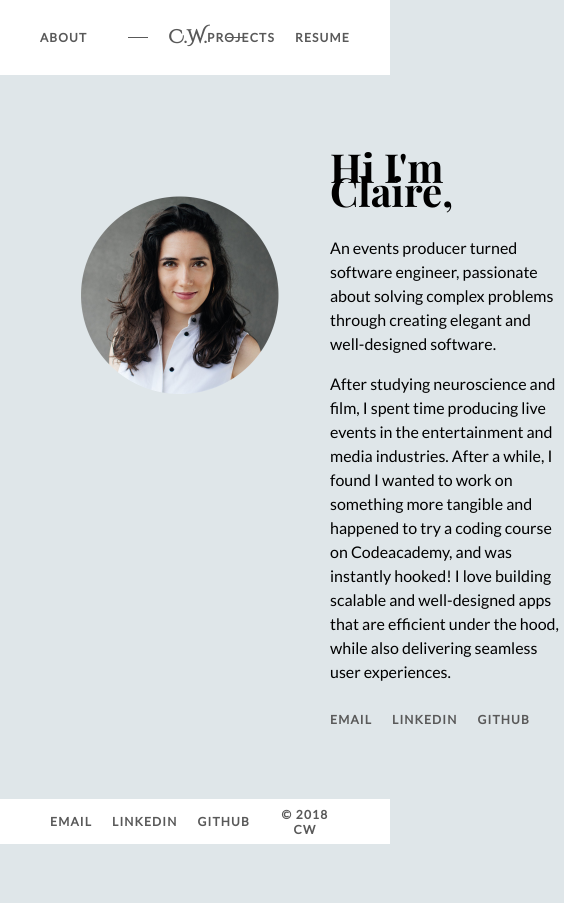
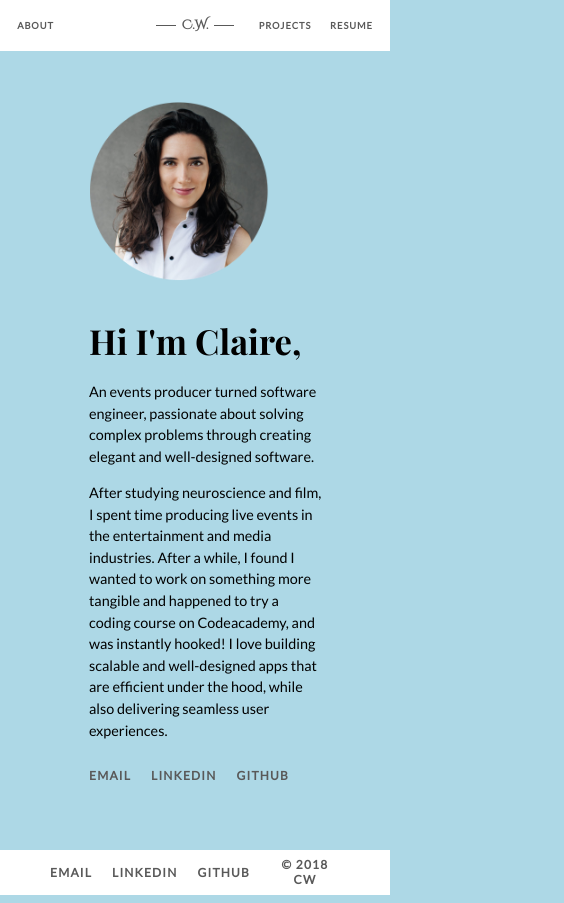
Before and after one commit to cwat08/personal-website, a React (Create React App) app: page / in a window 390 px wide. Shown: the whole page, 564 px wide, since content can reach past the window. Before the commit the page ends 852 px from the top, so only its background shows below. Built offline with nearby package versions, Linux system fonts and the light colour scheme.

Commit message:
header now responsive ;

```diff
--- a/package.json
+++ b/package.json
@@ -6,6 +6,7 @@
     "react": "^16.5.2",
     "react-dom": "^16.5.2",
     "react-google-docs-viewer": "^1.0.1",
+    "react-player": "^1.6.6",
     "react-router-dom": "^4.3.1",
     "react-scripts": "1.1.5"
   },
--- a/src/App.css
+++ b/src/App.css
@@ -7,7 +7,7 @@
   animation: App-logo-spin infinite 20s linear;
   height: 80px;
 }
-
+/*
 .App-header {
   background-color: #222;
   height: 150px;
@@ -15,7 +15,7 @@
   color: purple;
   position: fixed;
   top: 0;
-}
+} */
 
 .App-title {
   font-size: 1.5em;
@@ -50,8 +50,8 @@
 }
 
 .project-image {
-  width: 30vw;
-  height: 30vh;
+  width: 40vw;
+  /* height: 30vh; */
 }
 
 .nav-bar {
@@ -60,15 +60,16 @@
   justify-content: space-between;
   align-items: center;
   background-color: white;
-  padding-left: 30px;
-  padding-right: 30px;
+  padding-left: 2%;
+  padding-right: 2%;
 }
 
 .nav-item {
   font-size: 9pt;
   color: #595959;
-  margin: 0 10px 0 10px;
+  /* margin: 0 1em 0 0.1em; */
   letter-spacing: 0.1em;
+  padding: 0 1em 0 1em;
 }
 
 .nav-item:hover {
@@ -83,7 +84,7 @@ h1:hover {
   width: 33vw;
   justify-self: left;
   text-align: left;
-
+  margin-right: 0;
   /* margin-left: 40px; */
 }
 
@@ -172,10 +173,11 @@ a {
 }
 
 .all-about-text {
-  display: flex;
-  flex-direction: row;
+  /* display: flex;
+  flex-direction: column;
   text-align: left;
-  margin-right: 10px;
+  margin-right: 10px; */
+  padding-top: 0;
 }
 
 /* #about-contact {
@@ -189,7 +191,7 @@ a {
   font-size: 1em;
   width: 60vw;
   margin-left: 50px;
-  margin-top: 80px;
+  margin-top: 100px;
   text-align: left;
   line-height: 1.5em;
 }
@@ -203,19 +205,23 @@ a {
   flex-direction: row;
 }
 
-.headshot {
+.headshot-container {
   margin-left: 80px;
   margin-top: 120px;
+}
+
+.headshot {
   height: 200px;
 }
 
 .technology-list {
   display: flex;
   justify-content: center;
+  flex-wrap: wrap;
 }
 
 .technology {
-  margin: 0 5px 0 5px;
+  margin: 8px 5px 0 5px;
   padding: 5px;
   border: 1px #22a6b3 solid;
   border-radius: 5px;
@@ -231,7 +237,7 @@ a {
 
 #logo {
   font-family: 'Cinzel Decorative', cursive;
-  font-size: 14pt;
+  font-size: 1.18em;
   color: #595959;
 }
 
@@ -241,7 +247,7 @@ a {
 
 #nav-logo {
   display: flex;
-  width: 30%;
+  width: 30vw;
   justify-content: center;
   align-items: center;
   /* text-align: center; */
@@ -251,11 +257,11 @@ a {
 #nav-logo:after {
   content: '';
   border-top: 0.1em solid #595959;
-  margin: 0 20px 0 0;
-  flex: 1 0 20px;
+  margin: 0 1.2em 0 0;
+  flex: 1 0 1.2em;
 }
 #nav-logo:after {
-  margin: 0 0 0 20px;
+  margin: 0 0 0 1.2em;
 }
 
 /*
@@ -340,3 +346,60 @@ h2 {
   margin: 1em 0;
   padding: 0;
 } */
+
+@media only screen and (max-width: 870px) {
+  .about {
+    flex-direction: column;
+    padding-bottom: 100px;
+    margin-left: 10vw;
+    /* align-items: center; */
+  }
+  .about-text {
+    margin-top: 20px;
+  }
+  /* .all-about-text {
+    align-items: center;
+    padding-top: 0;
+  } */
+
+  .headshot-container {
+    margin-left: 50px;
+    margin-top: 50px;
+  }
+}
+
+@media only screen and (max-width: 550px) {
+  body {
+    background-color: lightblue;
+  }
+  #logo {
+    font-size: 0.8em;
+  }
+  .nav-item {
+    font-size: 7pt;
+  }
+  #nav-logo {
+    width: 20vw;
+  }
+  #nav-logo:before,
+  #nav-logo:after {
+    content: '';
+    border-top: 0.1em solid #595959;
+    margin: 0 0.35em 0 0;
+    flex: 1 0 1.2em;
+  }
+  #nav-logo:after {
+    margin: 0 0 0 0.35em;
+  }
+  .headshot {
+    height: 180px;
+  }
+
+  .about-text {
+    font-size: 0.9em;
+    margin-top: 50px;
+  }
+  h2 {
+    font-size: 2.4em;
+  }
+}
--- a/src/components/About.js
+++ b/src/components/About.js
@@ -1,15 +1,16 @@
 import React from 'react'
 import Contact from './Contact'
+import Player from './ReactPlayerTest'
 
 const About = () => {
   return (
     // <div className="about-page">
-    <div className="about container">
-      <div>
+    <div className="about">
+      <div className="headshot-container">
         <img className="headshot" src="./headshot_final.png" align="left" />
         <br />
       </div>
-      <div id="all-about-text container">
+      <div id="all-about-text">
         <div className="about-text">
           <h2>Hi I'm Claire, </h2>
           <p>
--- /dev/null
+++ b/src/components/ReactPlayerTest.js
@@ -0,0 +1,15 @@
+import React, { Component } from 'react'
+import ReactPlayer from 'react-player'
+
+class Player extends Component {
+  render() {
+    return (
+      <ReactPlayer
+        url="https://www.youtube.com/watch?v=CvzMqIQLiXE&feature=youtu.be"
+        playing
+      />
+    )
+  }
+}
+
+export default Player
```
Also changed, not shown: 1 other file (tests, documents, lock files or other folders).
